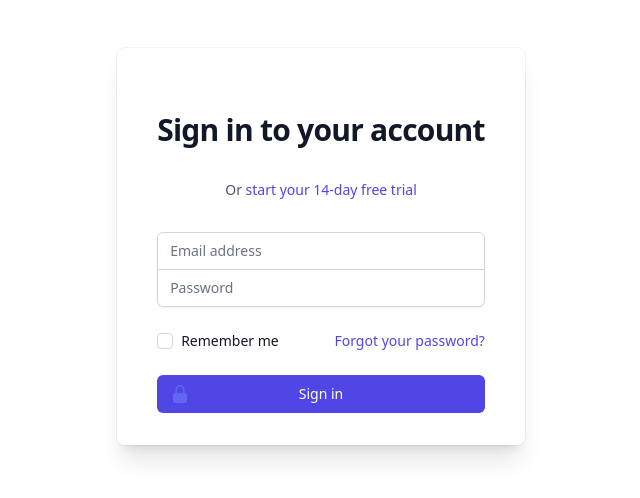
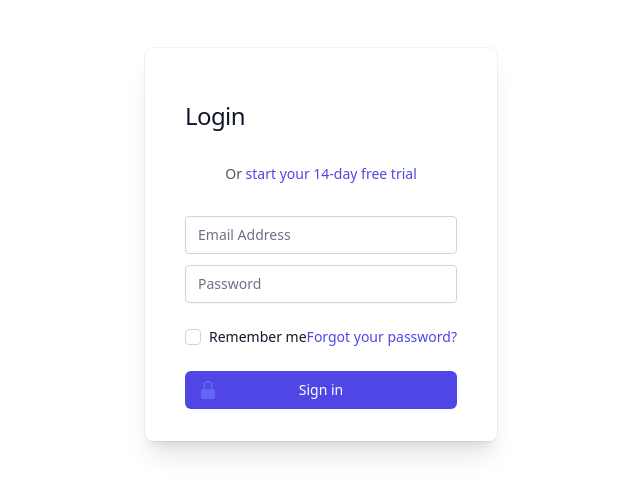
Before and after one commit to carmtsang/authentication-app, a Next.js app: page /login in a window 1280 px wide. Shown: the top 498 px of the page, without its empty margins (319-959 px from the left). Built offline with nearby package versions, Linux system fonts and the light colour scheme.

Commit message:
create input component

```diff
--- /dev/null
+++ b/components/Input.tsx
@@ -0,0 +1,20 @@
+type InputProps = {
+  type: string;
+  placeholder: string;
+};
+
+const Input = ({ type, placeholder }: InputProps) => {
+  return (
+    <input
+      id={type}
+      name={type}
+      type={type}
+      autoComplete={type}
+      required
+      className="relative block w-full appearance-none rounded-none rounded border border-gray-300 px-3 py-2 text-gray-900 placeholder-gray-500 focus:z-10 focus:border-blue-500 focus:outline-none focus:ring-indigo-500 sm:text-sm mb-3 mt-3"
+      placeholder={placeholder}
+    />
+  );
+};
+
+export default Input;
--- a/pages/login.tsx
+++ b/pages/login.tsx
@@ -1,6 +1,7 @@
 import { LockClosedIcon } from "@heroicons/react/20/solid";
 import Head from "next/head";
 import Image from "next/image";
+import Input from "../components/Input";
 
 export default function Login() {
   return (
@@ -22,8 +23,8 @@ export default function Login() {
                 height={300}
               /> */}
 
-                <h2 className="mt-6 text-center text-3xl font-bold tracking-tight text-gray-900">
-                  Sign in to your account
+                <h2 className="mt-3 text-2xl tracking-tight text-gray-900">
+                  Login
                 </h2>
                 <p className="mt-2 text-center text-sm text-gray-600">
                   Or{" "}
@@ -43,29 +44,15 @@ export default function Login() {
                     <label htmlFor="email-address" className="sr-only">
                       Email address
                     </label>
-                    <input
-                      id="email-address"
-                      name="email"
-                      type="email"
-                      autoComplete="email"
-                      required
-                      className="relative block w-full appearance-none rounded-none rounded-t-md border border-gray-300 px-3 py-2 text-gray-900 placeholder-gray-500 focus:z-10 focus:border-indigo-500 focus:outline-none focus:ring-indigo-500 sm:text-sm"
-                      placeholder="Email address"
-                    />
+
+                    <Input type="email" placeholder="Email Address" />
                   </div>
                   <div>
                     <label htmlFor="password" className="sr-only">
                       Password
                     </label>
-                    <input
-                      id="password"
-                      name="password"
-                      type="password"
-                      autoComplete="current-password"
-                      required
-                      className="relative block w-full appearance-none rounded-none rounded-b-md border border-gray-300 px-3 py-2 text-gray-900 placeholder-gray-500 focus:z-10 focus:border-indigo-500 focus:outline-none focus:ring-indigo-500 sm:text-sm"
-                      placeholder="Password"
-                    />
+
+                    <Input type="password" placeholder="Password" />
                   </div>
                 </div>
 
--- a/styles/css/main.css
+++ b/styles/css/main.css
@@ -734,6 +734,14 @@ select {
   margin-top: 2rem;
 }
 
+.mt-3 {
+  margin-top: 0.75rem;
+}
+
+.mb-3 {
+  margin-bottom: 0.75rem;
+}
+
 .block {
   display: block;
 }
@@ -984,6 +992,11 @@ select {
   line-height: 1.25rem;
 }
 
+.text-2xl {
+  font-size: 1.5rem;
+  line-height: 2rem;
+}
+
 .font-medium {
   font-weight: 500;
 }
@@ -1028,6 +1041,11 @@ select {
 .text-indigo-500 {
   --tw-text-opacity: 1;
   color: rgb(99 102 241 / var(--tw-text-opacity));
+}
+
+.text-gray-700 {
+  --tw-text-opacity: 1;
+  color: rgb(55 65 81 / var(--tw-text-opacity));
 }
 
 .placeholder-gray-500::-moz-placeholder {
@@ -1085,6 +1103,11 @@ select {
 .focus\:border-indigo-500:focus {
   --tw-border-opacity: 1;
   border-color: rgb(99 102 241 / var(--tw-border-opacity));
+}
+
+.focus\:border-blue-500:focus {
+  --tw-border-opacity: 1;
+  border-color: rgb(59 130 246 / var(--tw-border-opacity));
 }
 
 .focus\:outline-none:focus {
```
